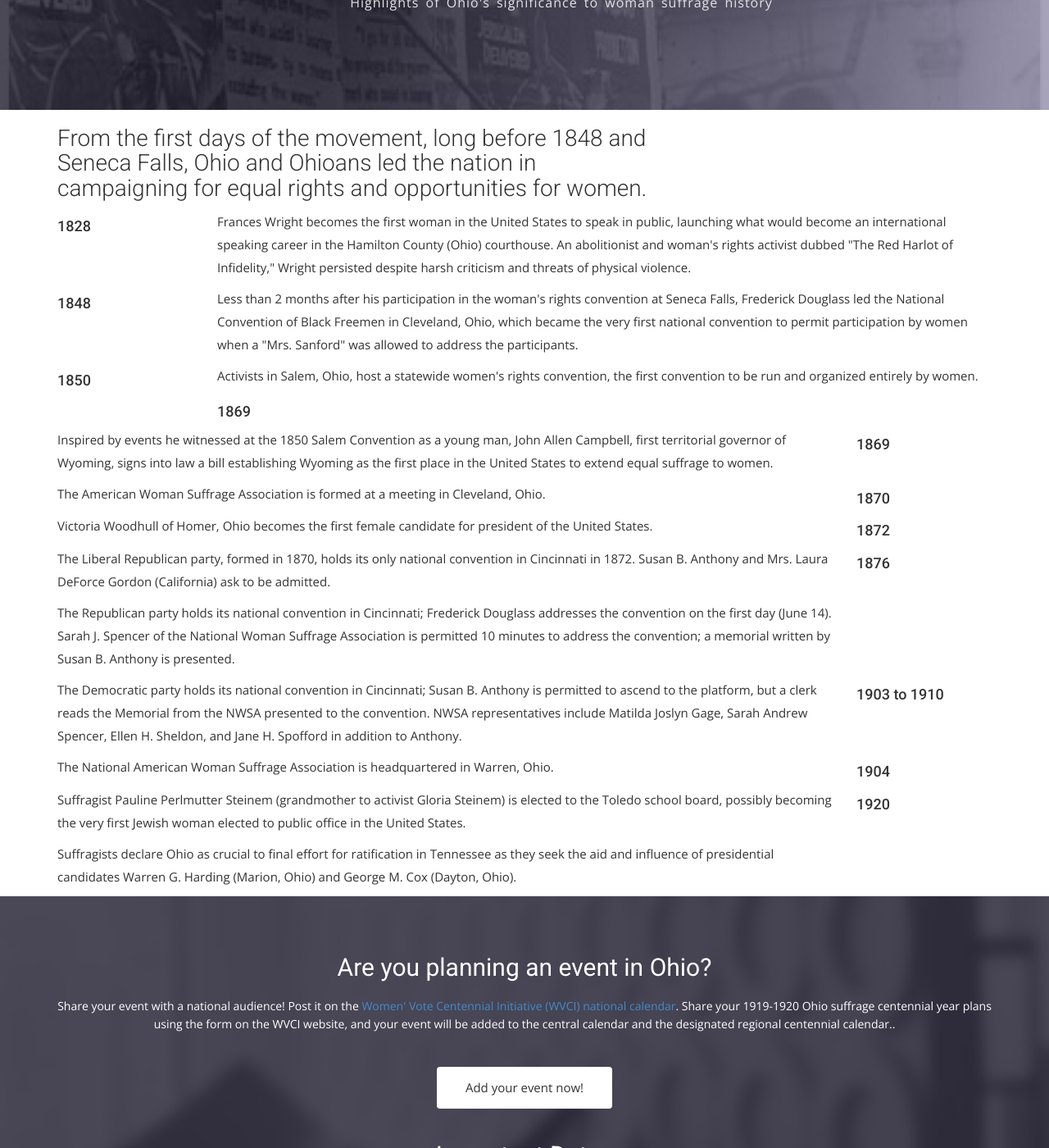
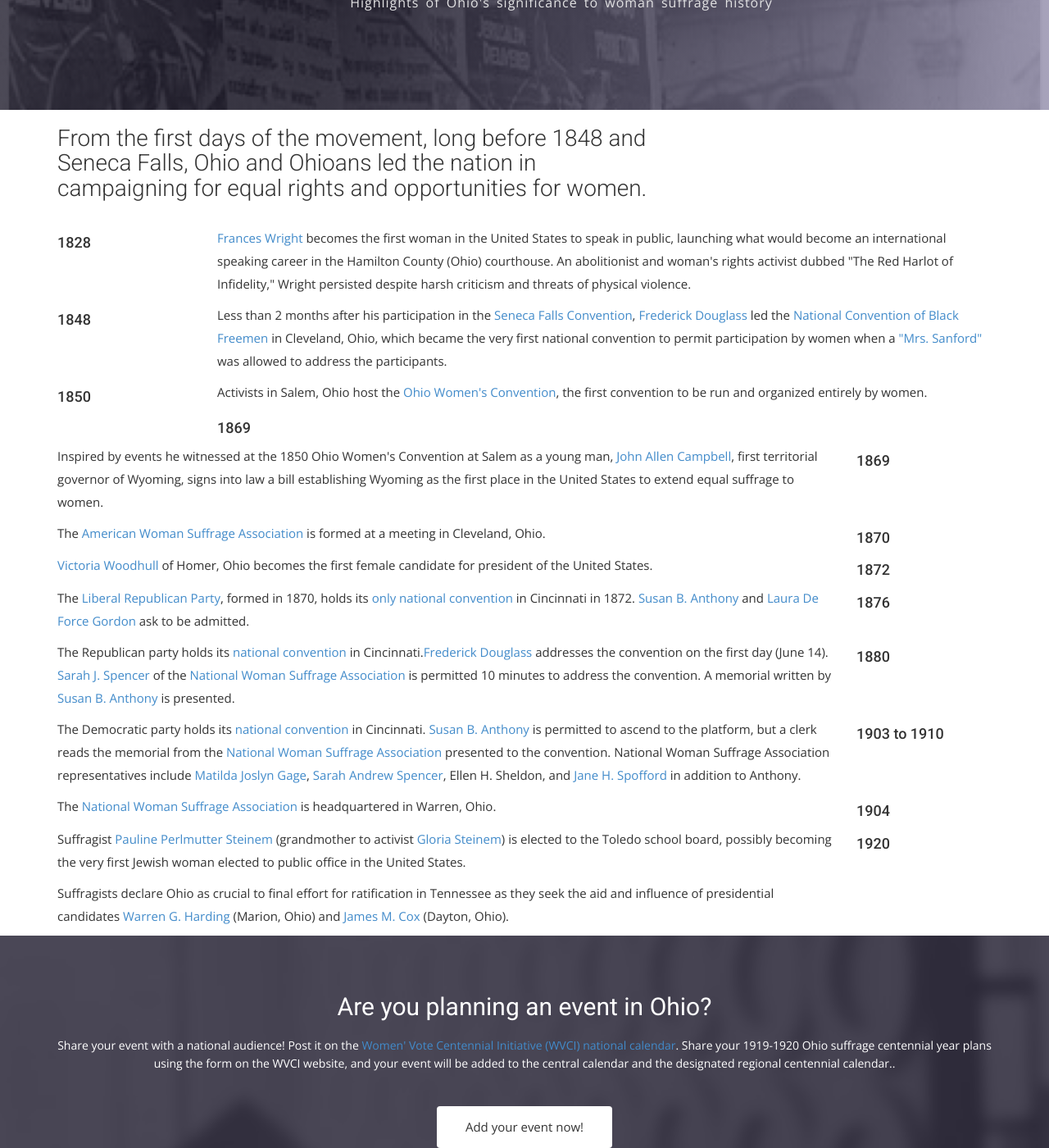
Before and after one commit to OhioSuffrageCentennial/ohiosuffragecentennial, a Jekyll site: the page built from connections.html, in a window 1280 px wide and 1400 px high, scrolled down 326 px. Shown: the whole window at 82% size. Built offline with Jekyll 4.4.1, drawn with Linux system fonts in a browser that asks for light colours; nearby versions of some CDN libraries; some web fonts are replaced.

Commit message:
add links; fix formatting

```diff
--- a/connections.html
+++ b/connections.html
@@ -25,6 +25,7 @@
         <div class="block">
           <div class="position-center">
             <h3>From the first days of the movement, long before 1848 and Seneca Falls, Ohio and Ohioans led the nation in campaigning for equal rights and opportunities for women.</h3>
+            <br>
           </div>
         </div>
       </div>
@@ -35,40 +36,40 @@
     <div class="row">
       <div class="block">
         <div class="col-sm-2"><h4>1828</h4></div>
-        <div class="col-sm-10"><p>Frances Wright becomes the first woman in the United States to speak in public, launching what would become an international speaking career in the Hamilton County (Ohio) courthouse. An abolitionist and woman's rights activist dubbed "The Red Harlot of Infidelity," Wright persisted despite harsh criticism and threats of physical violence.</p></div>
+        <div class="col-sm-10"><p><a href="https://en.wikipedia.org/wiki/Frances_Wright" target="_blank">Frances Wright</a> becomes the first woman in the United States to speak in public, launching what would become an international speaking career in the Hamilton County (Ohio) courthouse. An abolitionist and woman's rights activist dubbed "The Red Harlot of Infidelity," Wright persisted despite harsh criticism and threats of physical violence.</p></div>
 
         <div class="col-sm-2"><h4>1848</h4></div>
-        <div class="col-sm-10"><p>Less than 2 months after his participation in the woman's rights convention at Seneca Falls, Frederick Douglass led the National Convention of Black Freemen in Cleveland, Ohio, which became the very first national convention to permit participation by women when a "Mrs. Sanford" was allowed to address the participants.</p></div>
+        <div class="col-sm-10"><p>Less than 2 months after his participation in the <a href="https://en.wikipedia.org/wiki/Seneca_Falls_Convention" target="_blank">Seneca Falls Convention</a>, <a href="https://en.wikipedia.org/wiki/Frederick_Douglass" target="_blank">Frederick Douglass</a> led the <a href="https://case.edu/ech/articles/n/national-convention-of-black-freemen" target="_blank">National Convention of Black Freemen</a> in Cleveland, Ohio, which became the very first national convention to permit participation by women when a <a href="http://coloredconventions.org/items/show/280" target="_blank">"Mrs. Sanford"</a> was allowed to address the participants.</p></div>
 
         <div class="col-sm-2"><h4>1850</h4></div>
-        <div class="col-sm-10"><p>Activists in Salem, Ohio, host a statewide women's rights convention, the first convention to be run and organized entirely by women.</p></div>
+        <div class="col-sm-10"><p>Activists in Salem, Ohio host the <a href="https://en.wikipedia.org/wiki/Ohio_Women%27s_Convention_at_Salem_in_1850" target="_blank">Ohio Women's Convention</a>, the first convention to be run and organized entirely by women.</p></div>
 
         <div class="col-sm-2"><h4>1869</h4></div>
-        <div class="col-sm-10"><p>Inspired by events he witnessed at the 1850 Salem Convention as a young man, John Allen Campbell, first territorial governor of Wyoming, signs into law a bill establishing Wyoming as the first place in the United States to extend equal suffrage to women.</p></div>
+        <div class="col-sm-10"><p>Inspired by events he witnessed at the 1850 Ohio Women's Convention at Salem as a young man, <a href="https://en.wikipedia.org/wiki/John_Allen_Campbell" target="_blank">John Allen Campbell</a>, first territorial governor of Wyoming, signs into law a bill establishing Wyoming as the first place in the United States to extend equal suffrage to women.</p></div>
 
         <div class="col-sm-2"><h4>1869</h4></div>
-        <div class="col-sm-10"><p>The American Woman Suffrage Association is formed at a meeting in Cleveland, Ohio.</p></div>
+        <div class="col-sm-10"><p>The <a href="http://www.crusadeforthevote.org/awsa-organize/" target="_blank">American Woman Suffrage Association</a> is formed at a meeting in Cleveland, Ohio.</p></div>
 
         <div class="col-sm-2"><h4>1870</h4></div>
-        <div class="col-sm-10"><p>Victoria Woodhull of Homer, Ohio becomes the first female candidate for president of the United States.</p></div>
+        <div class="col-sm-10"><p><a href="http://www.victoria-woodhull.com/whoisvw.htm" target="_blank">Victoria Woodhull</a> of Homer, Ohio becomes the first female candidate for president of the United States.</p></div>
 
         <div class="col-sm-2"><h4>1872</h4></div>
-        <div class="col-sm-10"><p>The Liberal Republican party, formed in 1870, holds its only national convention in Cincinnati in 1872. Susan B. Anthony and Mrs. Laura DeForce Gordon (California) ask to be admitted.</p></div>
+        <div class="col-sm-10"><p>The <a href="https://en.wikipedia.org/wiki/Liberal_Republican_Party_(United_States)" target="_blank">Liberal Republican Party</a>, formed in 1870, holds its <a href="https://en.wikipedia.org/wiki/1872_Liberal_Republican_convention" target="_blank">only national convention</a> in Cincinnati in 1872. <a href="https://www.womenshistory.org/education-resources/biographies/susan-b-anthony" target="_blank">Susan B. Anthony</a> and <a href="http://www.herhatwasinthering.org/biography.php?id=7651" target="_blank">Laura De Force Gordon</a> ask to be admitted.</p></div>
 
         <div class="col-sm-2"><h4>1876</h4></div>
-        <div class="col-sm-10"><p>The Republican party holds its national convention in Cincinnati; Frederick Douglass addresses the convention on the first day (June 14). Sarah J. Spencer of the National Woman Suffrage Association is permitted 10 minutes to address the convention; a memorial written by Susan B. Anthony is presented.</p></div>
+        <div class="col-sm-10"><p>The Republican party holds its <a href="https://en.wikipedia.org/wiki/1876_Republican_National_Convention" target="_blank">national convention</a> in Cincinnati.<a href="https://en.wikipedia.org/wiki/Frederick_Douglass" target="_blank">Frederick Douglass</a> addresses the convention on the first day (June 14). <a href="https://www.loc.gov/item/39023154/" target="_blank">Sarah J. Spencer</a> of the <a href="http://www.crusadeforthevote.org/nwsa-organize/" target="_blank">National Woman Suffrage Association</a> is permitted 10 minutes to address the convention. A memorial written by <a href="https://www.womenshistory.org/education-resources/biographies/susan-b-anthony" target="_blank">Susan B. Anthony</a> is presented.</p></div>
 
-        <div class="col-sm-2"><h41880</h4></div>
-        <div class="col-sm-10"><p>The Democratic party holds its national convention in Cincinnati; Susan B. Anthony is permitted to ascend to the platform, but a clerk reads the Memorial from the NWSA presented to the convention. NWSA representatives include Matilda Joslyn Gage, Sarah Andrew Spencer, Ellen H. Sheldon, and Jane H. Spofford in addition to Anthony.</p></div>
+        <div class="col-sm-2"><h4>1880</h4></div>
+        <div class="col-sm-10"><p>The Democratic party holds its <a href="https://en.wikipedia.org/wiki/1880_Democratic_National_Convention" target="_blank">national convention</a> in Cincinnati. <a href="https://www.womenshistory.org/education-resources/biographies/susan-b-anthony" target="_blank">Susan B. Anthony</a> is permitted to ascend to the platform, but a clerk reads the memorial from the <a href="http://www.crusadeforthevote.org/nwsa-organize/" target="_blank">National Woman Suffrage Association</a> presented to the convention. National Woman Suffrage Association representatives include <a href="https://www.womenofthehall.org/inductee/matilda-joslyn-gage/" target="_blank">Matilda Joslyn Gage</a>, <a href="https://www.findagrave.com/memorial/133906828/sara-spencer" target="_blank">Sarah Andrew Spencer</a>, Ellen H. Sheldon, and <a href="https://lewissuffragecollection.omeka.net/items/show/1155" target="_blank">Jane H. Spofford</a> in addition to Anthony.</p></div>
 
         <div class="col-sm-2"><h4>1903 to 1910</h4></div>
-        <div class="col-sm-10"><p>The National American Woman Suffrage Association is headquartered in Warren, Ohio.</p></div>
+        <div class="col-sm-10"><p>The <a href="http://www.crusadeforthevote.org/nwsa-organize/" target="_blank">National Woman Suffrage Association</a> is headquartered in Warren, Ohio.</p></div>
 
         <div class="col-sm-2"><h4>1904</h4></div>
-        <div class="col-sm-10"><p>Suffragist Pauline Perlmutter Steinem (grandmother to activist Gloria Steinem) is elected to the Toledo school board, possibly becoming the very first Jewish woman elected to public office in the United States.</p></div>
+        <div class="col-sm-10"><p>Suffragist <a href="https://jwa.org/encyclopedia/article/steinem-pauline-perlmutter" target="_blank">Pauline Perlmutter Steinem</a> (grandmother to activist <a href="https://en.wikipedia.org/wiki/Gloria_Steinem" target="_blank">Gloria Steinem</a>) is elected to the Toledo school board, possibly becoming the very first Jewish woman elected to public office in the United States.</p></div>
 
         <div class="col-sm-2"><h4>1920</h4></div>
-        <div class="col-sm-10"><p>Suffragists declare Ohio as crucial to final effort for ratification in Tennessee as they seek the aid and influence of presidential candidates Warren G. Harding (Marion, Ohio) and George M. Cox (Dayton, Ohio).</p></div>
+        <div class="col-sm-10"><p>Suffragists declare Ohio as crucial to final effort for ratification in Tennessee as they seek the aid and influence of presidential candidates <a href="https://www.whitehouse.gov/about-the-white-house/presidents/warren-g-harding/" target="_blank">Warren G. Harding</a> (Marion, Ohio) and <a href="http://www.ohiohistorycentral.org/w/James_M._Cox" target="_blank">James M. Cox</a> (Dayton, Ohio).</p></div>
       </div>
     </div>
   </div>
--- a/plan.html
+++ b/plan.html
@@ -28,7 +28,6 @@
           </div>
             <a href="http://www.ncwhs.org/index.php/projects/trails" target="_blank"><h4>Votes for Women National Trail</h4></a>
             <p>National map of locations associated with the fight for woman suffrage.</p>
-            <br>
             <hr>
 
           <div class="position-center">
@@ -36,7 +35,6 @@
           </div>
             <a href="https://www.2020centennial.org/programs-events/" target="_blank"><h4>2020 Women's Vote Centennial Initiative (WVCI)</h4></a>
             <p>Calendar of US events, searchable by region.</p>
-            <br>
             <hr>
 
           <div class="position-center">
```
